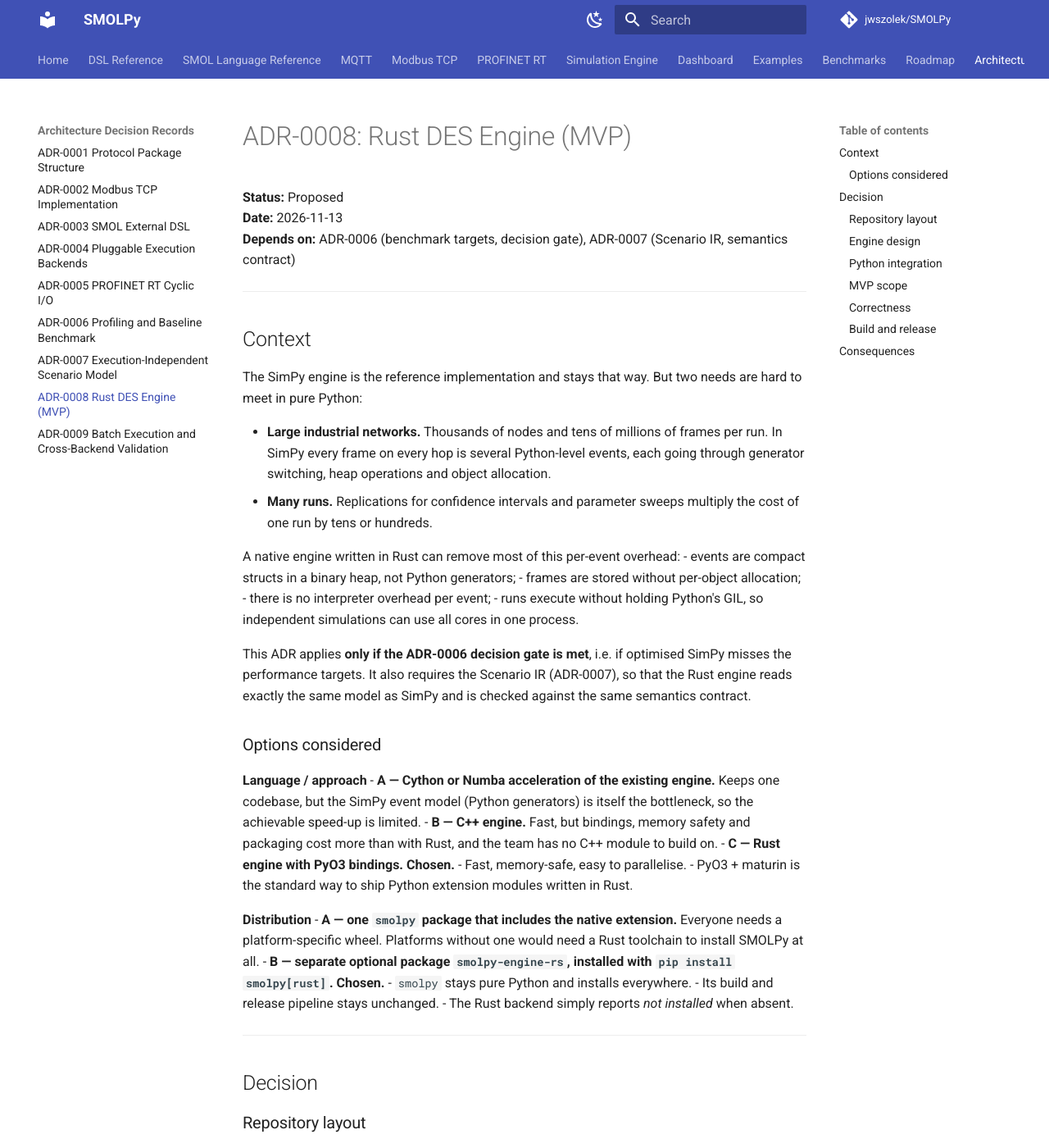
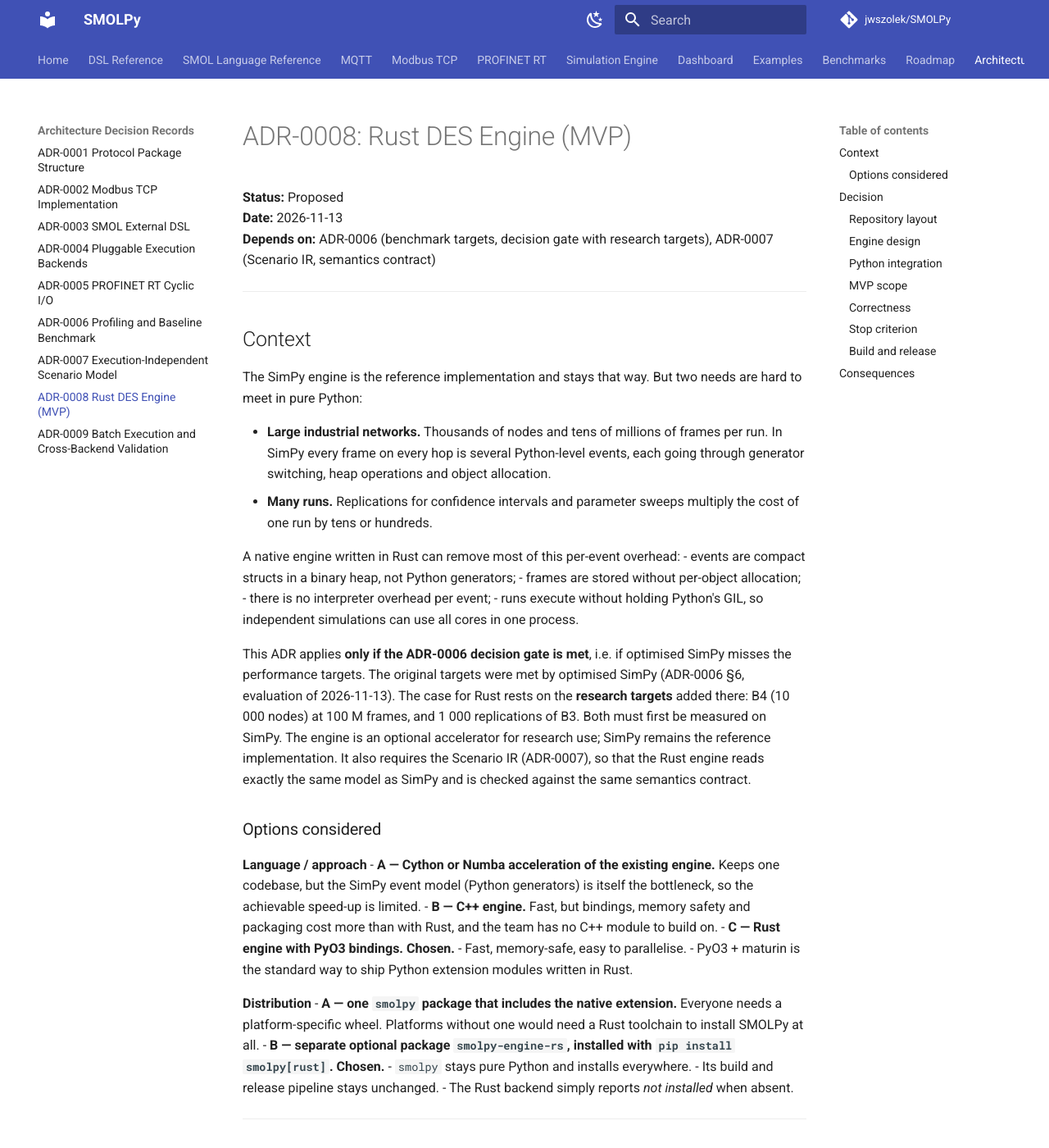
Before and after one commit to jwszolek/SMOLPy, an MkDocs documentation site: the page built from docs/adr/0008-rust-des-engine-mvp.md, in a window 1280 px wide and 1400 px high. Shown: the whole window at 82% size. Built offline with MkDocs 1.6.1 and Material for MkDocs 9.7.7, drawn with Linux system fonts in a browser that asks for light colours; comment, search, counter and statistics services are not loaded; some of the changed text lies outside the part shown.

Commit message:
Extend the Rust decision gate with research targets (ADR-0006, 0008)

```diff
--- a/docs/adr/0008-rust-des-engine-mvp.md
+++ b/docs/adr/0008-rust-des-engine-mvp.md
@@ -2,7 +2,7 @@
 
 **Status:** Proposed
 **Date:** 2026-11-13
-**Depends on:** ADR-0006 (benchmark targets, decision gate), ADR-0007 (Scenario IR, semantics contract)
+**Depends on:** ADR-0006 (benchmark targets, decision gate with research targets), ADR-0007 (Scenario IR, semantics contract)
 
 ---
 
@@ -19,7 +19,7 @@ A native engine written in Rust can remove most of this per-event overhead:
 - there is no interpreter overhead per event;
 - runs execute without holding Python's GIL, so independent simulations can use all cores in one process.
 
-This ADR applies **only if the ADR-0006 decision gate is met**, i.e. if optimised SimPy misses the performance targets. It also requires the Scenario IR (ADR-0007), so that the Rust engine reads exactly the same model as SimPy and is checked against the same semantics contract.
+This ADR applies **only if the ADR-0006 decision gate is met**, i.e. if optimised SimPy misses the performance targets. The original targets were met by optimised SimPy (ADR-0006 §6, evaluation of 2026-11-13). The case for Rust rests on the **research targets** added there: B4 (10 000 nodes) at 100 M frames, and 1 000 replications of B3. Both must first be measured on SimPy. The engine is an optional accelerator for research use; SimPy remains the reference implementation. It also requires the Scenario IR (ADR-0007), so that the Rust engine reads exactly the same model as SimPy and is checked against the same semantics contract.
 
 ### Options considered
 
@@ -101,7 +101,16 @@ Anything outside this scope is rejected by the capability check with a message s
 - **Cross-engine equivalence** against SimPy uses the harness from ADR-0009:
     - **Deterministic scenarios** (constant patterns, fixed sizes) must agree with SimPy within a tight tolerance on every metric window. Differences come only from float µs (SimPy) versus integer ns (Rust).
     - **Stochastic scenarios** must agree statistically across replications.
-- **Benchmark acceptance:** the ADR-0006 suite, run with `--backend rust`, must meet the targets defined there on the reference machine.
+- **Benchmark acceptance:** B1, B3 and B4 of the ADR-0006 suite, run with `--backend rust`, must meet the research targets defined there on the reference machine. B2 follows with protocol parity (Phase 5).
+
+### Stop criterion
+
+The MVP is built first for **B1 only** (one flow, one switch) and measured before the rest of the scope:
+
+- **B1 at 10 M frames, metrics off**, must run **at least 10× faster** than optimised SimPy (198 s, ADR-0006), so **under 20 s**, on the reference machine.
+- It must also pass the equivalence check against SimPy.
+
+If it does not, work on the Rust engine **stops**. The result, with its measurements, is recorded in this ADR. A negative result is still a publishable finding: it bounds what a native engine buys for this model.
 
 ### Build and release
 
```
Also changed, not shown: docs/adr/0006-profiling-and-baseline-benchmark.md (+11 -0 lines), docs/roadmap.md (+4 -1 lines).
